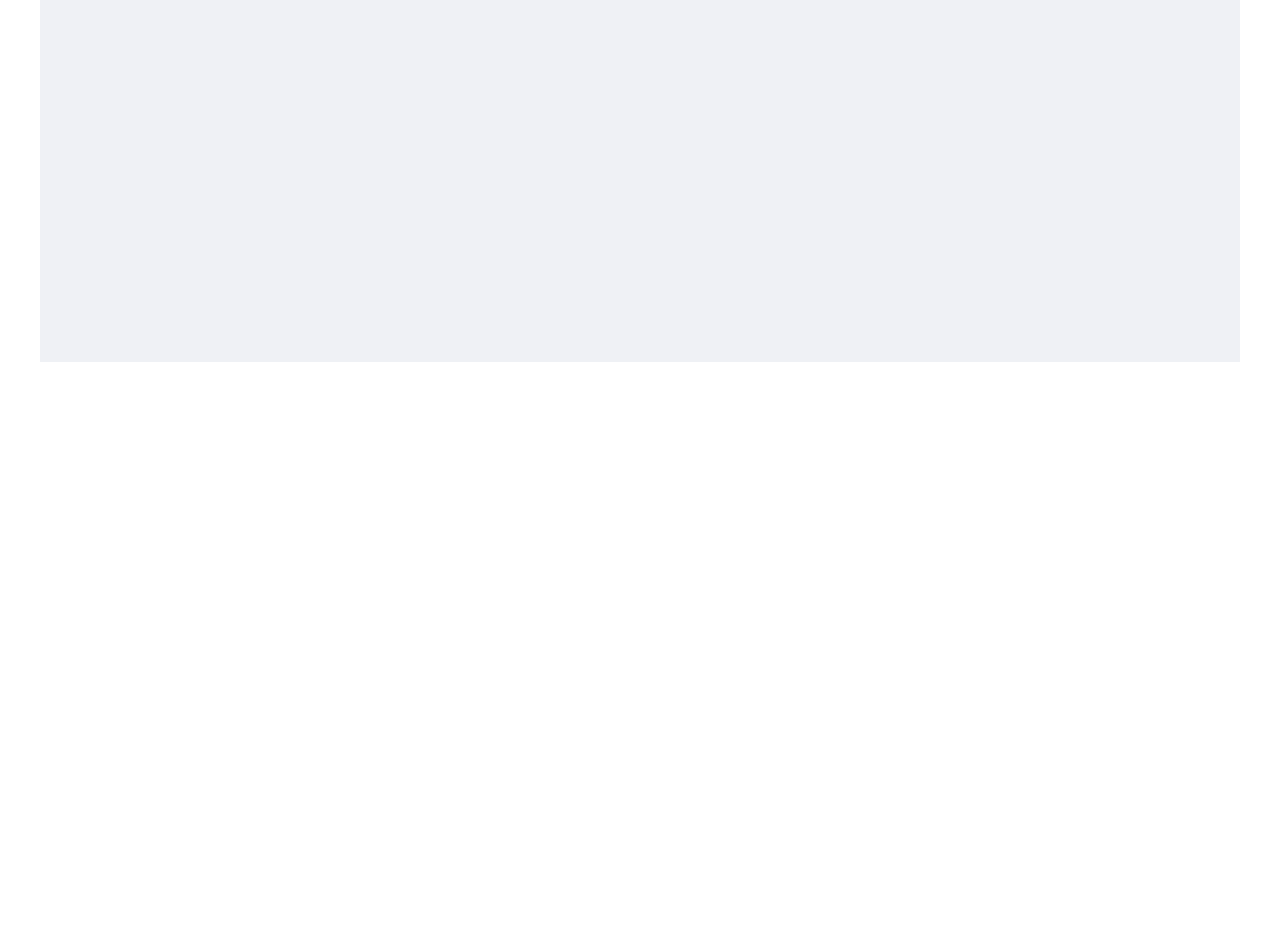
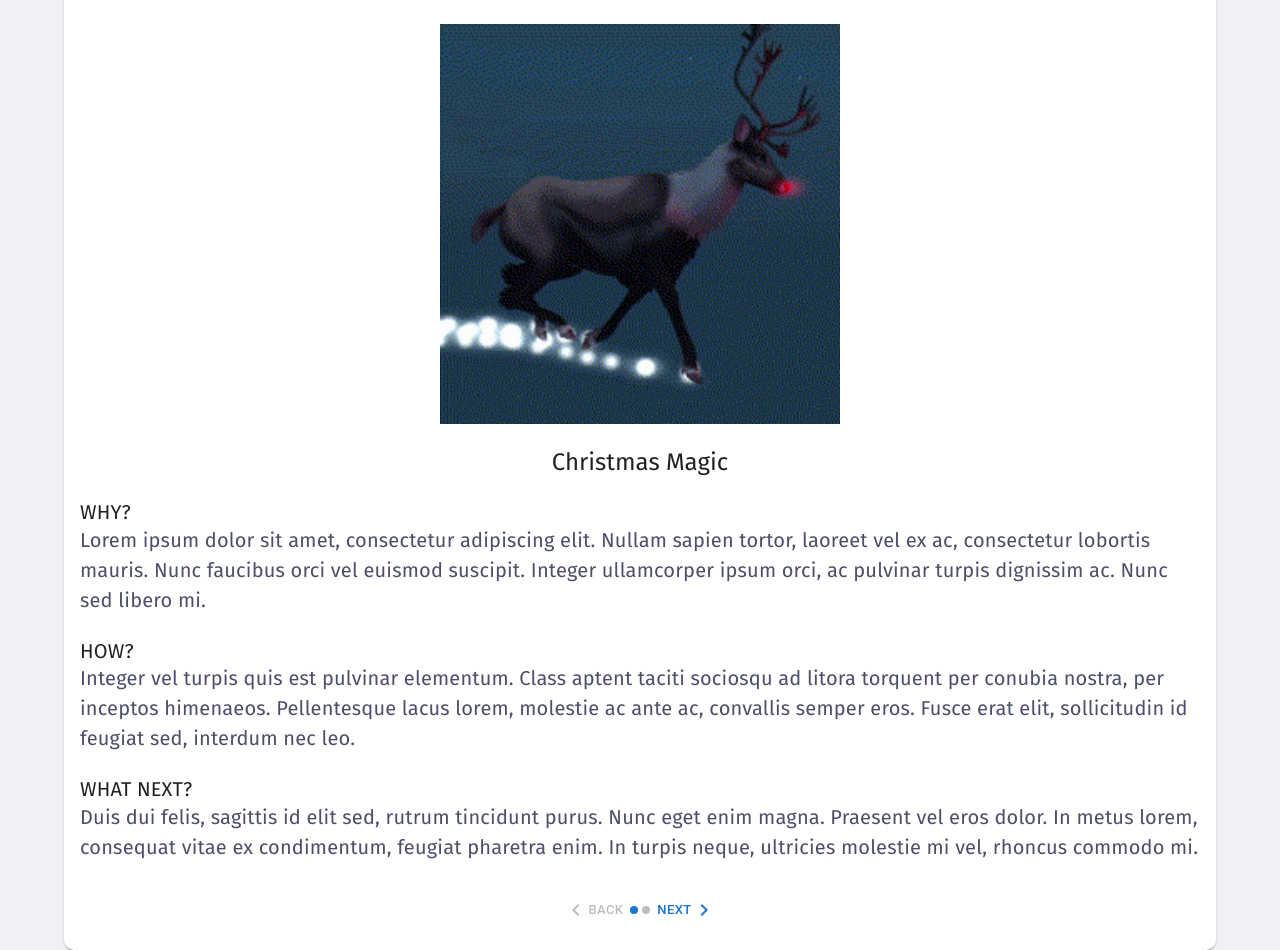
Before and after one commit to ChaseTramel/material-portfolio, a React (Create React App) app: page / in a window 1280 px wide. Shown: the part 438-1388 px from the top of the page. Before the commit the page ends 800 px from the top, so only its background shows below. Built offline with nearby package versions, Linux system fonts and the light colour scheme.

Commit message:
Implemented Projects component.

```diff
--- a/src/App.js
+++ b/src/App.js
@@ -2,12 +2,14 @@ import './App.css';
 import Container from "@mui/material/Container"
 import Header from './components/Header.js';
 import About from './components/About.js';
+import Projects from './components/Projects.js';
 
 function App() {
   return (
-    <Container sx={{bgcolor: "#eff1f5", height: "100vh"}}>
+    <Container sx={{height: "100vh"}}>
       <Header />
       <About />
+      <Projects />
     </Container>
   );
 }
--- a/src/components/Projects.js
+++ b/src/components/Projects.js
@@ -0,0 +1,108 @@
+import { useState } from "react";
+import { Button, Card, MobileStepper, Typography, Box } from "@mui/material";
+import KeyboardArrowLeft from '@mui/icons-material/KeyboardArrowLeft';
+import KeyboardArrowRight from '@mui/icons-material/KeyboardArrowRight';
+
+const projects = [
+    {
+        label: "Christmas Magic",
+        imagePath: "/magic.gif",
+        why: "Lorem ipsum dolor sit amet, consectetur adipiscing elit. Nullam sapien tortor, laoreet vel ex ac, consectetur lobortis mauris. Nunc faucibus orci vel euismod suscipit. Integer ullamcorper ipsum orci, ac pulvinar turpis dignissim ac. Nunc sed libero mi.",
+        how: "Integer vel turpis quis est pulvinar elementum. Class aptent taciti sociosqu ad litora torquent per conubia nostra, per inceptos himenaeos. Pellentesque lacus lorem, molestie ac ante ac, convallis semper eros. Fusce erat elit, sollicitudin id feugiat sed, interdum nec leo.",
+        whatNext: "Duis dui felis, sagittis id elit sed, rutrum tincidunt purus. Nunc eget enim magna. Praesent vel eros dolor. In metus lorem, consequat vitae ex condimentum, feugiat pharetra enim. In turpis neque, ultricies molestie mi vel, rhoncus commodo mi."
+    },
+    {
+        label: "LinkTree Clone",
+        imagePath: "/linktree.png",
+        why: "Lorem ipsum dolor sit amet, consectetur adipiscing elit. Nullam sapien tortor, laoreet vel ex ac, consectetur lobortis mauris. Nunc faucibus orci vel euismod suscipit. Integer ullamcorper ipsum orci, ac pulvinar turpis dignissim ac. Nunc sed libero mi.",
+        how: "Integer vel turpis quis est pulvinar elementum. Class aptent taciti sociosqu ad litora torquent per conubia nostra, per inceptos himenaeos. Pellentesque lacus lorem, molestie ac ante ac, convallis semper eros. Fusce erat elit, sollicitudin id feugiat sed, interdum nec leo.",
+        whatNext: "Duis dui felis, sagittis id elit sed, rutrum tincidunt purus. Nunc eget enim magna. Praesent vel eros dolor. In metus lorem, consequat vitae ex condimentum, feugiat pharetra enim. In turpis neque, ultricies molestie mi vel, rhoncus commodo mi."
+
+    }
+];
+
+function Projects() {
+    const [activeStep, setActiveStep] = useState(0);
+    const maxSteps = projects.length;
+
+    const handleNext = () => {
+        setActiveStep((prevActiveStep) => (prevActiveStep + 1) % maxSteps);
+    }
+
+    const handleBack = () => {
+        setActiveStep((prevActiveStep) => (prevActiveStep - 1 + maxSteps) % maxSteps);
+    }
+
+    return (
+        <Card sx={{
+                padding: 2,
+                marginTop: 3,
+                borderRadius: "10px",
+                display: "flex",
+                flexDirection: "column",
+                gap: 3,
+                alignItems: "center"
+            }}>
+            <Typography variant="h2" sx={{ fontSize: 40, fontFamily: "Fira Sans" }}>
+                Projects
+            </Typography>
+            <Box
+                component="img"
+                sx={{
+                    display: 'block',
+                    maxWidth: 400,
+                    overflow: 'hidden',
+                    width: '100%',
+                }}
+                src={projects[activeStep].imagePath}
+                alt={projects[activeStep].label}
+            />
+            <Typography variant="h3" sx={{ fontSize: 24, fontFamily: "Fira Sans" }}>
+                {projects[activeStep].label}
+            </Typography>
+            <div>
+                <Typography variant="h4" sx={{ fontSize: 20, fontFamily: "Fira Sans" }}>
+                    WHY?
+                </Typography>
+                <Typography sx={{ fontSize: 20, fontFamily: "Fira Sans", color: "#4C4F69"}}>
+                    {projects[activeStep].why}
+                </Typography>
+            </div>
+            <div>
+                <Typography variant="h4" sx={{ fontSize: 20, fontFamily: "Fira Sans" }}>
+                    HOW?
+                </Typography>
+                <Typography sx={{ fontSize: 20, fontFamily: "Fira Sans", color: "#4C4F69"}}>
+                    {projects[activeStep].how}
+                </Typography>
+            </div>
+            <div>
+                <Typography variant="h4" sx={{ fontSize: 20, fontFamily: "Fira Sans" }}>
+                    WHAT NEXT?
+                </Typography>
+                <Typography sx={{ fontSize: 20, fontFamily: "Fira Sans", color: "#4C4F69"}}>
+                    {projects[activeStep].whatNext}
+                </Typography>
+            </div>
+            <MobileStepper
+                steps={maxSteps}
+                position="static"
+                activeStep={activeStep}
+                nextButton={
+                    <Button size="small" onClick={handleNext} disabled={activeStep === maxSteps - 1}>
+                        Next
+                        <KeyboardArrowRight />
+                    </Button>
+                }
+                backButton={
+                    <Button size="small" onClick={handleBack} disabled={activeStep === 0}>
+                        <KeyboardArrowLeft />
+                        Back
+                    </Button>
+                }
+            />
+        </Card>
+    );
+}
+
+export default Projects;
--- a/src/index.css
+++ b/src/index.css
@@ -11,3 +11,7 @@ code {
   font-family: source-code-pro, Menlo, Monaco, Consolas, 'Courier New',
     monospace;
 }
+
+:root {
+  background-color: #eff1f5;
+}
```
Also changed, not shown: public/linktree.png (added), public/magic.gif (added).
